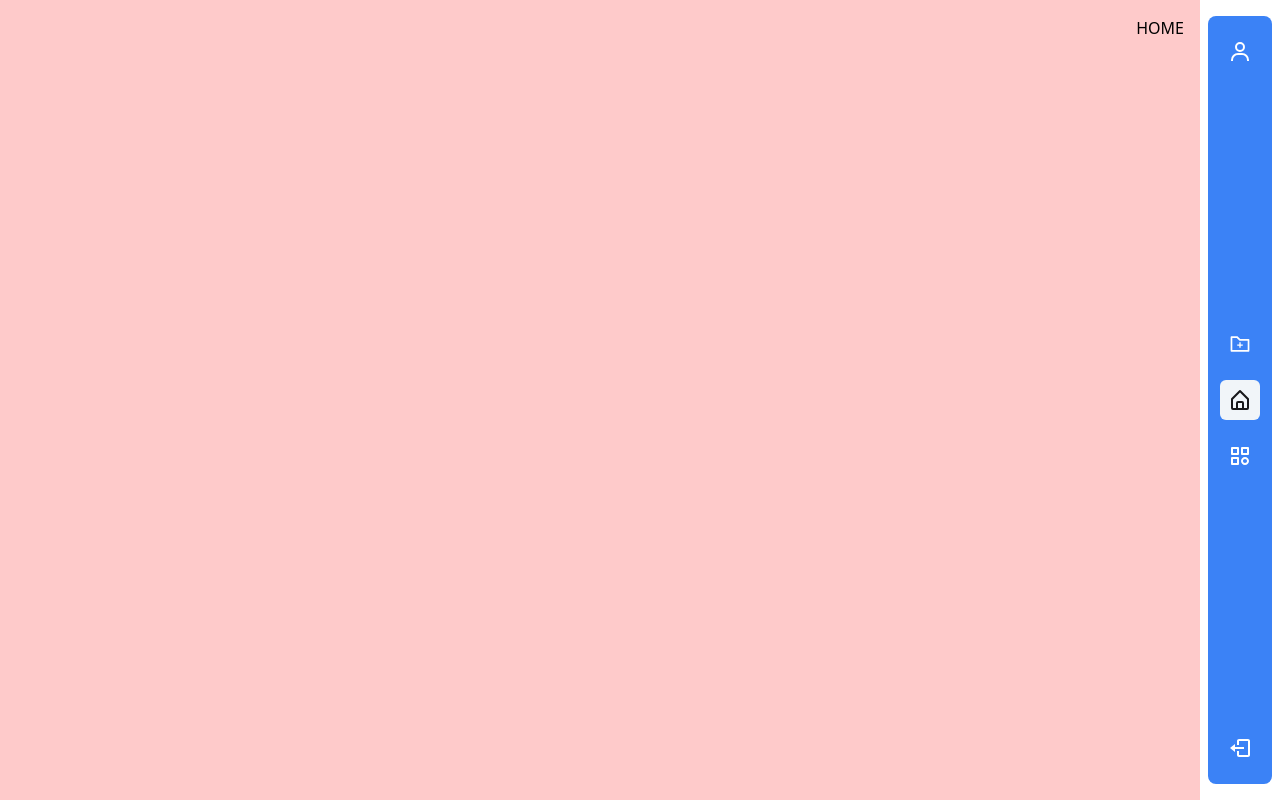
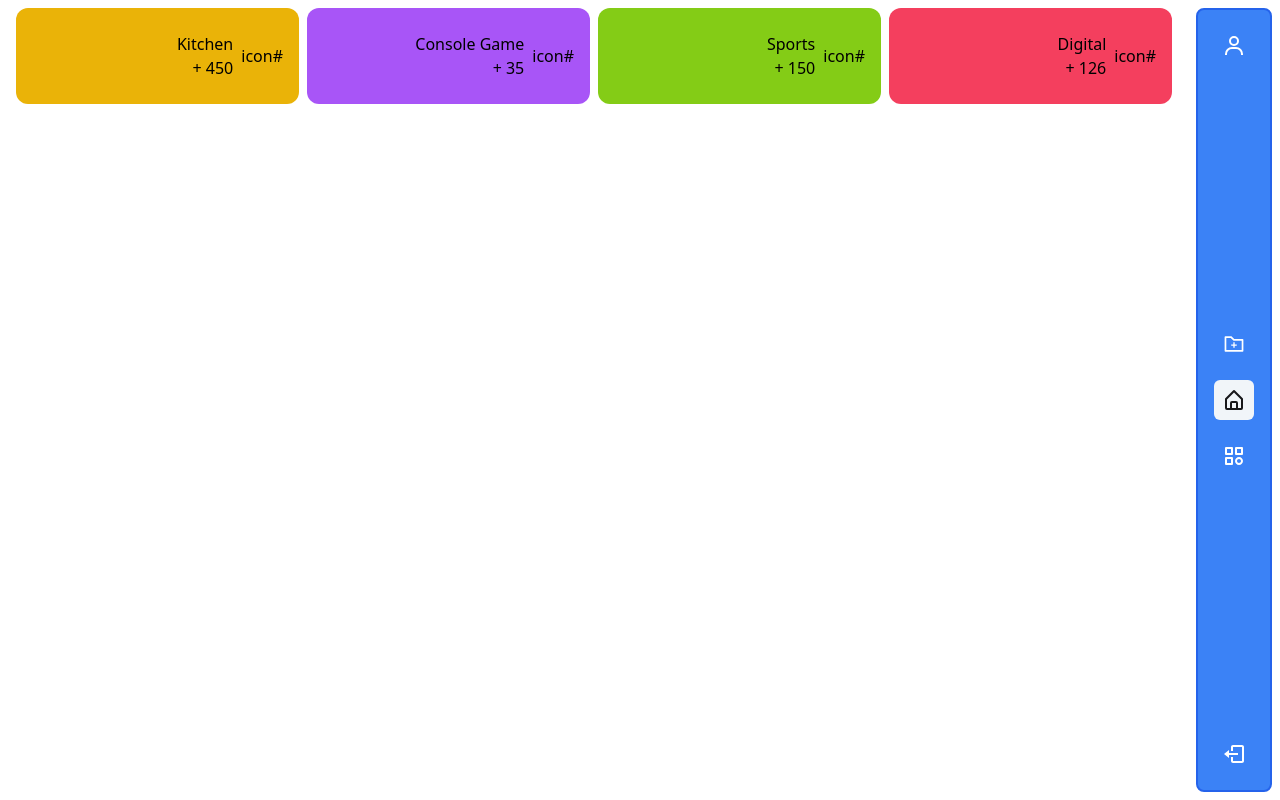
Before and after one commit to mahdibashirione/PanelAdmin, a React (Create React App) app: page / in a window 1280 px wide. Shown: the top 800 px of the page. Built offline with nearby package versions, Linux system fonts and the light colour scheme.

Commit message:
add components viewCategoryProduct.js

```diff
--- a/public/index.html
+++ b/public/index.html
@@ -1,5 +1,5 @@
 <!DOCTYPE html>
-<html lang="en" dir="rtl">
+<html lang="en" dir="rtl" class="">
 
 <head>
   <meta charset="utf-8" />
@@ -12,18 +12,7 @@
 </head>
 
 <body>
-  <noscript>You need to enable JavaScript to run this app.</noscript>
-  <div id="root"></div>
-  <!--
-      This HTML file is a template.
-      If you open it directly in the browser, you will see an empty page.
-
-      You can add webfonts, meta tags, or analytics to this file.
-      The build step will place the bundled scripts into the <body> tag.
-
-      To begin the development, run `npm start` or `yarn start`.
-      To create a production bundle, use `npm run build` or `yarn build`.
-    -->
+  <div id="root" class="dark:bg-zinc-800"></div>
 </body>
 
 </html>
--- a/src/App.js
+++ b/src/App.js
@@ -1,5 +1,4 @@
 import { Route, Routes } from "react-router-dom";
-import Navbar from "./components/Navbar/Navbar";
 import HomePage from "./page/HomePage";
 import CategoryPage from "./page/CategoryPage";
 import AddProductPage from "./page/AddProductPage";
--- a/src/components/Navbar/Navbar.js
+++ b/src/components/Navbar/Navbar.js
@@ -18,8 +18,8 @@ const Navbar = () => {
   const inLocation = navigate.find(loc => loc.path === location.pathname)
 
   return (
-    <header className="mx-2">
-      <nav className="md:h-[calc(100vh-2rem)] rounded-lg md:sticky md:top-4 md:w-[0px] md:px-8 md:py-4 md:w-50px md:flex-col fixed top-2 right-2 w-[calc(100%-1rem)] flex justify-between items-center py-5 px-2 bg-blue-500 text-white">
+    <header className="md:mx-2 z-30">
+      <nav className="md:h-[calc(100vh-1rem)] md:rounded-lg md:sticky md:top-2 md:w-auto md:px-4 md:py-4 md:w-50px md:flex-col fixed top-0 right-0 w-full flex justify-between items-center py-4 px-2 bg-blue-500 dark:bg-zinc-900 border-2 border-blue-600 dark:border-zinc-600 text-white">
         <div className=" flex items-center justify-start md:flex-col">
           <BiUser className="text-2xl w-10 h-10 p-2 rounded-md hover:bg-[rgba(255,255,255,0.2)] cursor-pointer" />
         </div>
--- /dev/null
+++ b/src/components/viewCategoryProduct.js/viewCategoryProduct.js
@@ -0,0 +1,33 @@
+import { useState } from "react";
+import { } from "react-icons/ai"
+
+
+const ViewCategoryProduct = () => {
+
+  const [category, setCategory] = useState([
+    { name: "Digital", value: 126, color: "bg-rose-500", icon: "#icon" },
+    { name: "Sports", value: 150, color: "bg-lime-500", icon: "#icon" },
+    { name: "Console Game", value: 35, color: "bg-purple-500", icon: "#icon" },
+    { name: "Kitchen", value: 450, color: "bg-yellow-500", icon: "#icon" }
+  ])
+
+  return (
+    <section className="w-full grid grid-cols-1 bg- md:grid-cols-2 lg:grid-cols-4 gap-2 ">
+      {category.map(item => {
+        return (
+          <div className={`${item.color} cursor-pointer hover:translate-y-2 relative duration-200 rounded-xl py-6 px-4 flex gap-x-2 items-center justify-start`}>
+            <span>
+              {item.icon}
+            </span>
+            <div>
+              <span className="text-md font-sans">{item.name}</span>
+              <p className="text-md font-sans">{item.value} +</p>
+            </div>
+          </div>
+        )
+      })}
+    </section>
+  );
+}
+
+export default ViewCategoryProduct;
--- a/src/layout/Layout.js
+++ b/src/layout/Layout.js
@@ -2,13 +2,12 @@ import Navbar from "../components/Navbar/Navbar";
 
 const Layout = ({ children }) => {
   return (
-    <div className="flex flex-col md:flex-row container min-h-screen">
-      <div className=""></div>
+    <section className="flex flex-col md:flex-row container min-h-screen">
       <Navbar />
-      <div className="w-full bg-red-200 p-4 h-[1000px] mt-[100px] md:mt-0">
+      <div className="w-full py-2 px-4 h-[1000px] dark:bg-zinc-800">
         {children}
       </div>
-    </div>
+    </section>
   );
 }
 
--- a/src/page/HomePage.js
+++ b/src/page/HomePage.js
@@ -1,9 +1,11 @@
+import ViewCategoryProduct from "../components/viewCategoryProduct.js/viewCategoryProduct";
+
 const HomePage = () => {
   return (
     <>
-      <h1>
-        HOME
-      </h1>
+      <main className="w-full flex justify-start">
+        <ViewCategoryProduct />
+      </main>
     </>
   );
 }
--- a/tailwind.config.js
+++ b/tailwind.config.js
@@ -8,5 +8,6 @@ module.exports = {
     },
     extend: {},
   },
+  darkMode: "class",
   plugins: [],
 }
```
